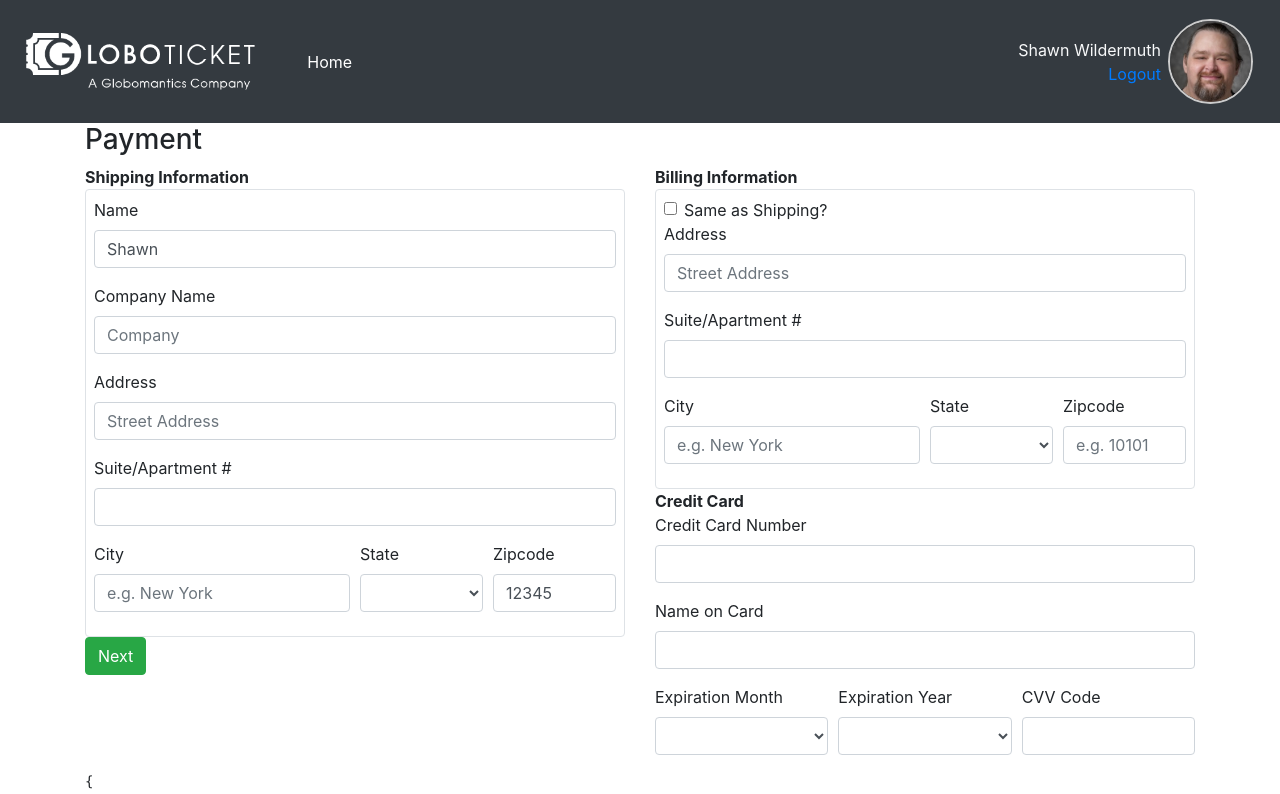
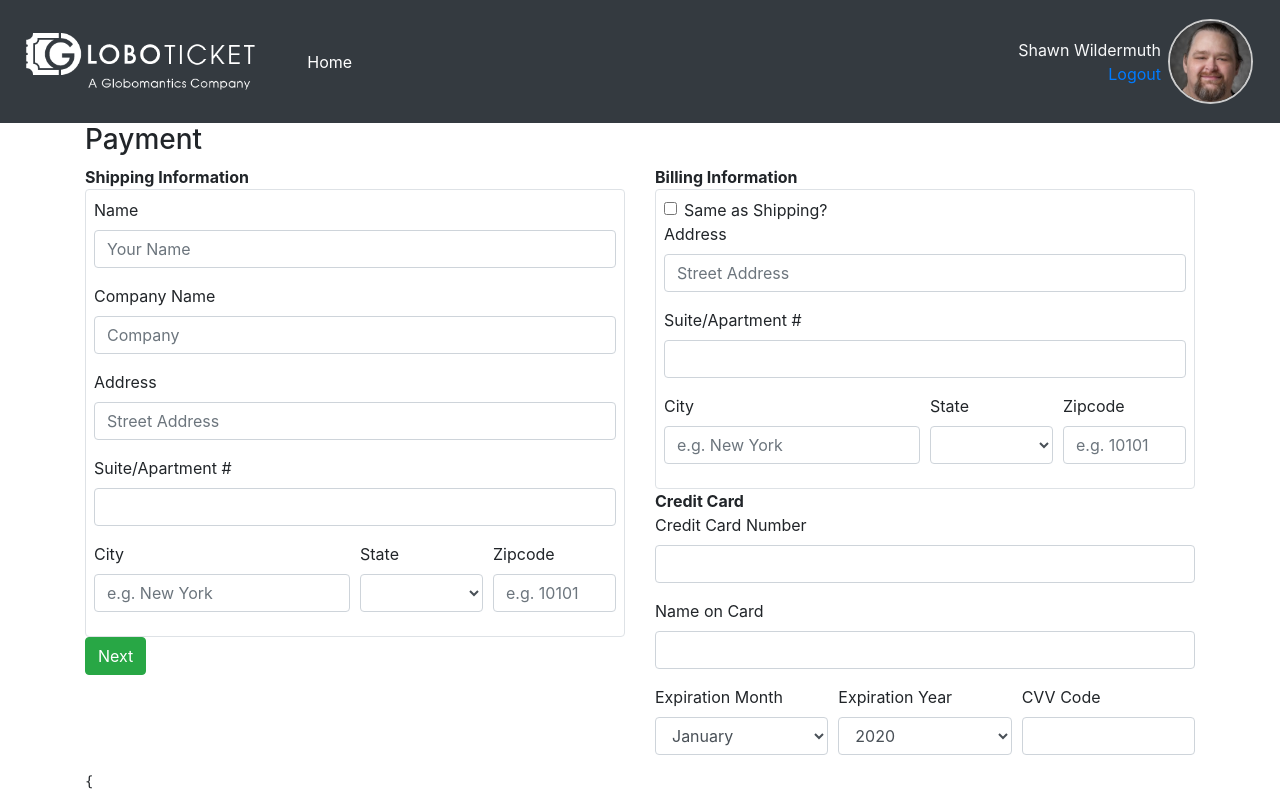
Before and after one commit to leogiraldimg/building_forms_with_vue, a Vue app in the folder vue-forms/: page / in a window 1280 px wide. Shown: the top 794 px of the page. Built offline with nearby package versions, Linux system fonts and the light colour scheme.

Commit message:
feat: includes shared state

```diff
--- a/vue-forms/src/App.vue
+++ b/vue-forms/src/App.vue
@@ -1,7 +1,7 @@
 <template>
   <div>
     <Error :message="errorMessage" />
-    <payment-view @onError="reportError" />
+    <payment-view />
   </div>
 </template>
 
@@ -9,6 +9,7 @@
 import PaymentView from "@/views/PaymentView";
 import Error from "@/components/Error";
 import { ref } from "vue";
+import state from "@/state";
 
 export default {
   components: {
@@ -16,15 +17,8 @@ export default {
     Error,
   },
   setup() {
-    const errorMessage = ref("");
-
-    function reportError(msg) {
-      errorMessage.value = msg;
-    }
-
     return {
-      errorMessage,
-      reportError,
+      errorMessage: state.errorMessage,
     };
   },
 };
--- /dev/null
+++ b/vue-forms/src/models/AddressModel.js
@@ -0,0 +1,17 @@
+import { ref } from "vue";
+
+export default class AddressModel {
+  address1 = ref("");
+  address2 = ref("");
+  cityTown = ref("");
+  stateProvince = ref("");
+  postalCode = ref("");
+
+  clear() {
+    this.address1.value = "";
+    this.address2.value = "";
+    this.cityTown.value = "";
+    this.stateProvince.value = "";
+    this.postalCode.value = "";
+  }
+}
--- /dev/null
+++ b/vue-forms/src/models/BillingAddressModel.js
@@ -0,0 +1,6 @@
+import { ref } from "vue";
+import AddressModel from "./AddressModel";
+
+export default class BillingAddressModel extends AddressModel {
+  sameAsShipping = ref(false);
+}
--- /dev/null
+++ b/vue-forms/src/models/CreditCardModel.js
@@ -0,0 +1,9 @@
+import { ref } from "vue";
+
+export default class CreditCardModel {
+  number = ref("");
+  nameOnCard = ref("");
+  expirationMonth = ref(1);
+  expirationYear = ref(2020);
+  cvv = ref("");
+}
--- /dev/null
+++ b/vue-forms/src/models/ShippingAddressModel.js
@@ -0,0 +1,7 @@
+import { ref } from "vue";
+import AddressModel from "./AddressModel";
+
+export default class ShippingAddressModel extends AddressModel {
+  fullName = ref("");
+  company = ref("");
+}
--- /dev/null
+++ b/vue-forms/src/state/index.js
@@ -0,0 +1,11 @@
+import { reactive, ref } from "vue";
+import BillingAddressModel from "../models/BillingAddressModel";
+import CreditCardModel from "../models/CreditCardModel";
+import ShippingAddressModel from "../models/ShippingAddressModel";
+
+export default {
+  billing: reactive(new BillingAddressModel()),
+  shipping: reactive(new ShippingAddressModel()),
+  creditcard: reactive(new CreditCardModel),
+  errorMessage: ref("")
+};
--- a/vue-forms/src/views/PaymentView.vue
+++ b/vue-forms/src/views/PaymentView.vue
@@ -108,11 +108,12 @@
 </template>
 
 <script>
-import { ref, computed, watch } from "vue";
+import { ref, computed, watch, reactive } from "vue";
 import states from "@/lookup/states";
 import months from "@/lookup/months";
 import formatters from "@/formatters";
 import AddressView from "./AddressView";
+import state from "@/state";
 
 export default {
   components: {
@@ -122,29 +123,20 @@ export default {
     "onError"
   ],
   setup(props, { emit }) {
-    const payment = ref({
-      shipping: {
-        fullName: "Shawn",
-        postalCode: "12345",
-      },
-      billing: {
-        sameAsShipping: false,
-      },
-      creditcard: {},
-    });
+    const payment = reactive(state);
 
     function onSave() {
-      emit("onError", "We can't save yet, we don't have an API");
+      state.errorMessage.value = "We can't save yet, we don't have an API";
     }
 
     const zipcode = computed({
-      get: () => payment.value.postalCode,
+      get: () => payment.postalCode,
       set: (val) => {
         if (val && typeof val === "string") {
           if (val.length <= 5 || val.indexOf("-") > -1) {
-            payment.value.postalCode = val;
+            payment.postalCode = val;
           } else {
-            payment.value.postalCode = `${val.substring(0, 5)}-${val.substring(
+            payment.postalCode = `${val.substring(0, 5)}-${val.substring(
               5
             )}`;
           }
@@ -154,15 +146,11 @@ export default {
 
     watch(
       // What to watch
-      () => payment.value.billing.sameAsShipping,
+      () => payment.billing.sameAsShipping,
       // What to do
       () => {
-        if (payment.value.billing.sameAsShipping) {
-          payment.value.billing.address1 = "";
-          payment.value.billing.address2 = "";
-          payment.value.billing.cityTown = "";
-          payment.value.billing.stateProvince = "";
-          payment.value.billing.postalCode = "";
+        if (payment.billing.sameAsShipping.value) {
+          payment.clear();
         }
       }
     );
```
